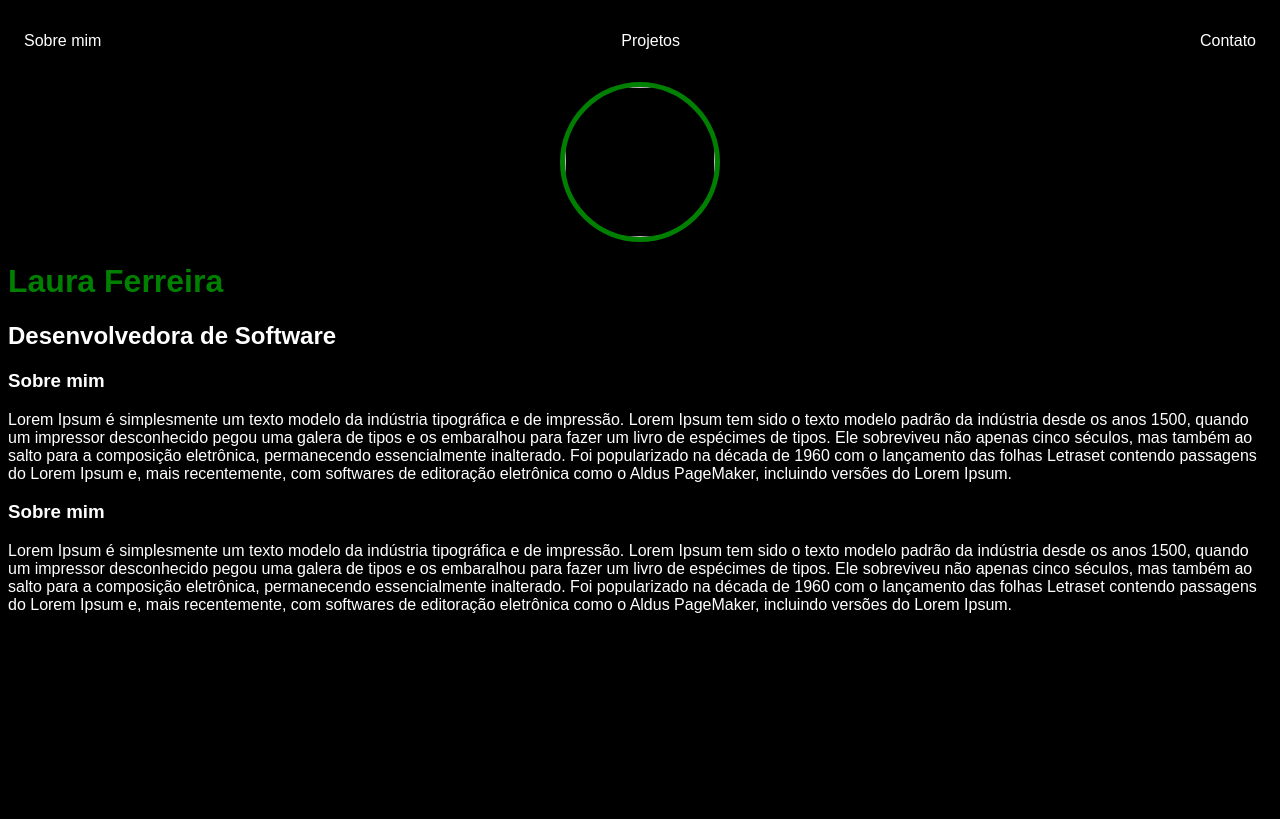
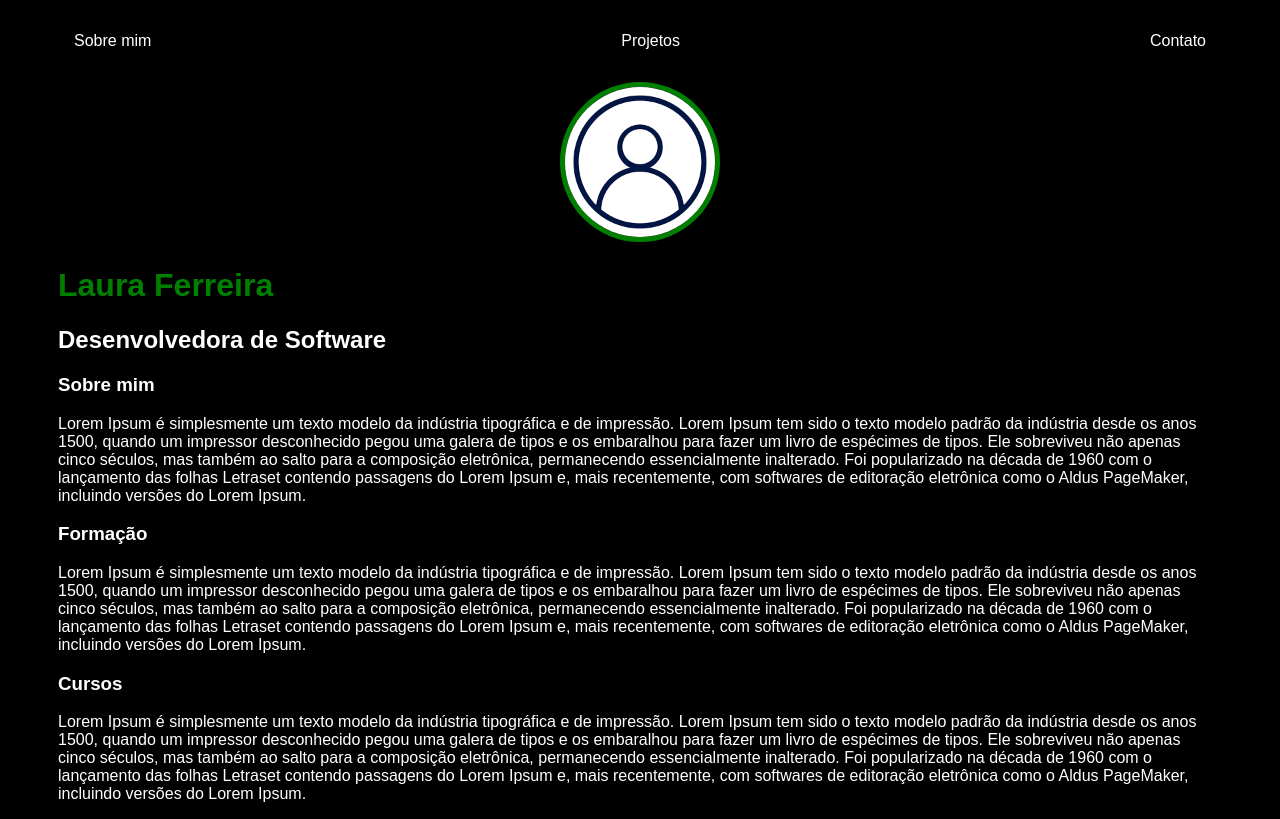
Before and after one commit to lauraferreira123/Portfolioo, a plain HTML site: page index.html in a window 1280 px wide. Drawn offline with Linux system fonts and the light colour scheme.

Commit message:
Add files via upload

```diff
--- a/index.css
+++ b/index.css
@@ -15,7 +15,7 @@ A{
     color: white;
     text-decoration: none;
 }
-img{
+header img{
     width: 150px;
     height: 150px;
     border-radius: 50%;
@@ -27,3 +27,6 @@ img{
 h1{
     color: green;
 }
+    .conteiner{
+        padding: 0px 50px;
+    }
--- a/index.html
+++ b/index.html
@@ -7,6 +7,7 @@
     <link rel="stylesheet" href="index.css">
 </head>
 <body>
+    <div class="conteiner">
     <nav>
         <ul>
             <li>
@@ -23,7 +24,7 @@
 
     <header>
         <div class="center">
-            <img src="IMG/images.png"></img>
+            <img src="images.png"></img>
         </div>
         <h1>Laura Ferreira</h1>
         <h2>Desenvolvedora de Software</h2>
@@ -37,13 +38,24 @@
             </p>
         </section>
         <section>
-            <h3>Sobre mim</h3>
+            <h3>Formação</h3>
             <p>
                 Lorem Ipsum é simplesmente um texto modelo da indústria tipográfica e de impressão. Lorem Ipsum tem sido o texto modelo padrão da indústria desde os anos 1500, quando um impressor desconhecido pegou uma galera de tipos e os embaralhou para fazer um livro de espécimes de tipos. Ele sobreviveu não apenas cinco séculos, mas também ao salto para a composição eletrônica, permanecendo essencialmente inalterado. Foi popularizado na década de 1960 com o lançamento das folhas Letraset contendo passagens do Lorem Ipsum e, mais recentemente, com softwares de editoração eletrônica como o Aldus PageMaker, incluindo versões do Lorem Ipsum.
             </p>
         </section>
+
+            <h3>Cursos</h3>
+            <p>
+                Lorem Ipsum é simplesmente um texto modelo da indústria tipográfica e de impressão. Lorem Ipsum tem sido o texto modelo padrão da indústria desde os anos 1500, quando um impressor desconhecido pegou uma galera de tipos e os embaralhou para fazer um livro de espécimes de tipos. Ele sobreviveu não apenas cinco séculos, mas também ao salto para a composição eletrônica, permanecendo essencialmente inalterado. Foi popularizado na década de 1960 com o lançamento das folhas Letraset contendo passagens do Lorem Ipsum e, mais recentemente, com softwares de editoração eletrônica como o Aldus PageMaker, incluindo versões do Lorem Ipsum.
+            </p>
+        </section>
+
     </main>
 
+    <footer>
+        <a>
 
+        </a>
+    </footer>
 </body>
 </html>
```
